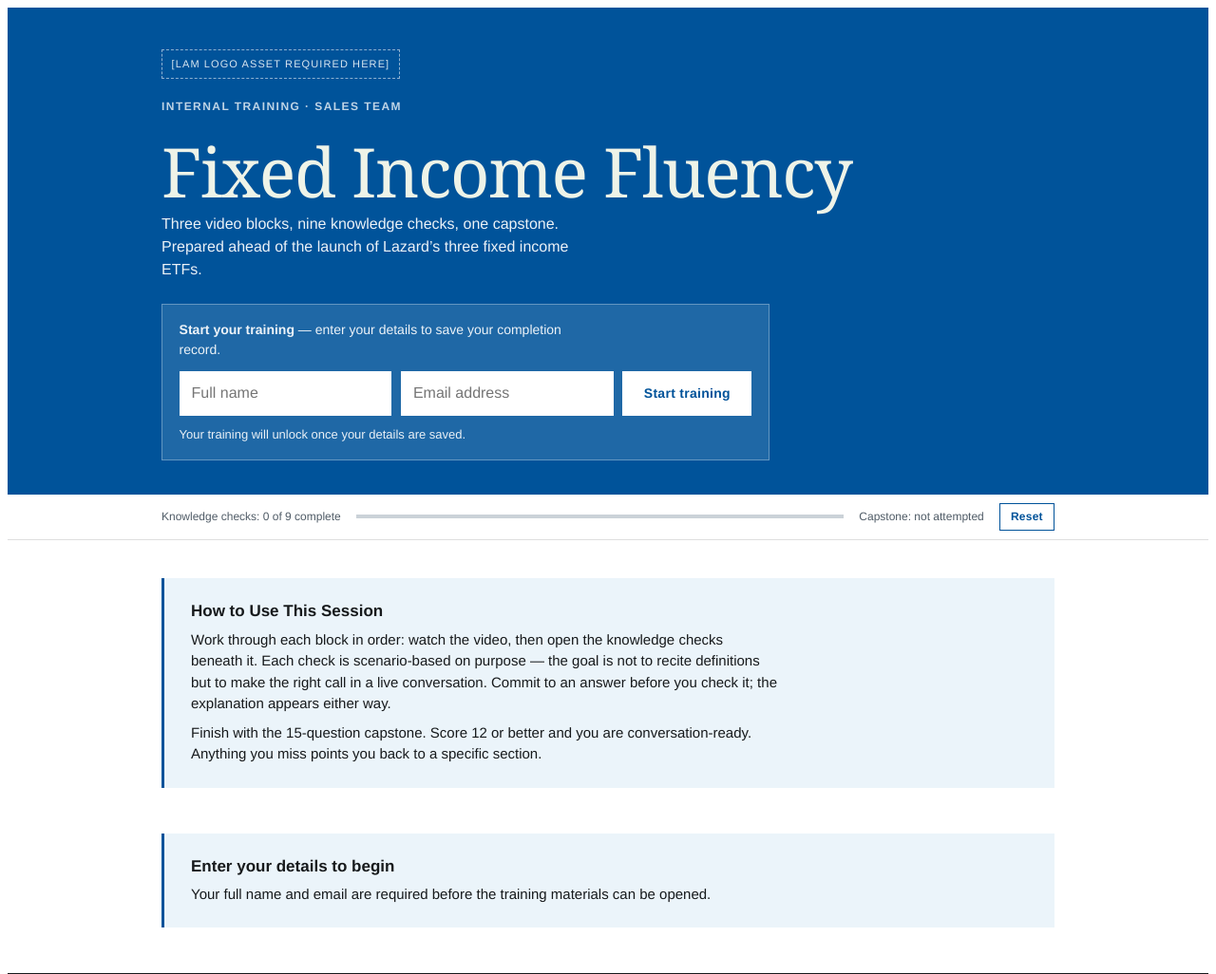
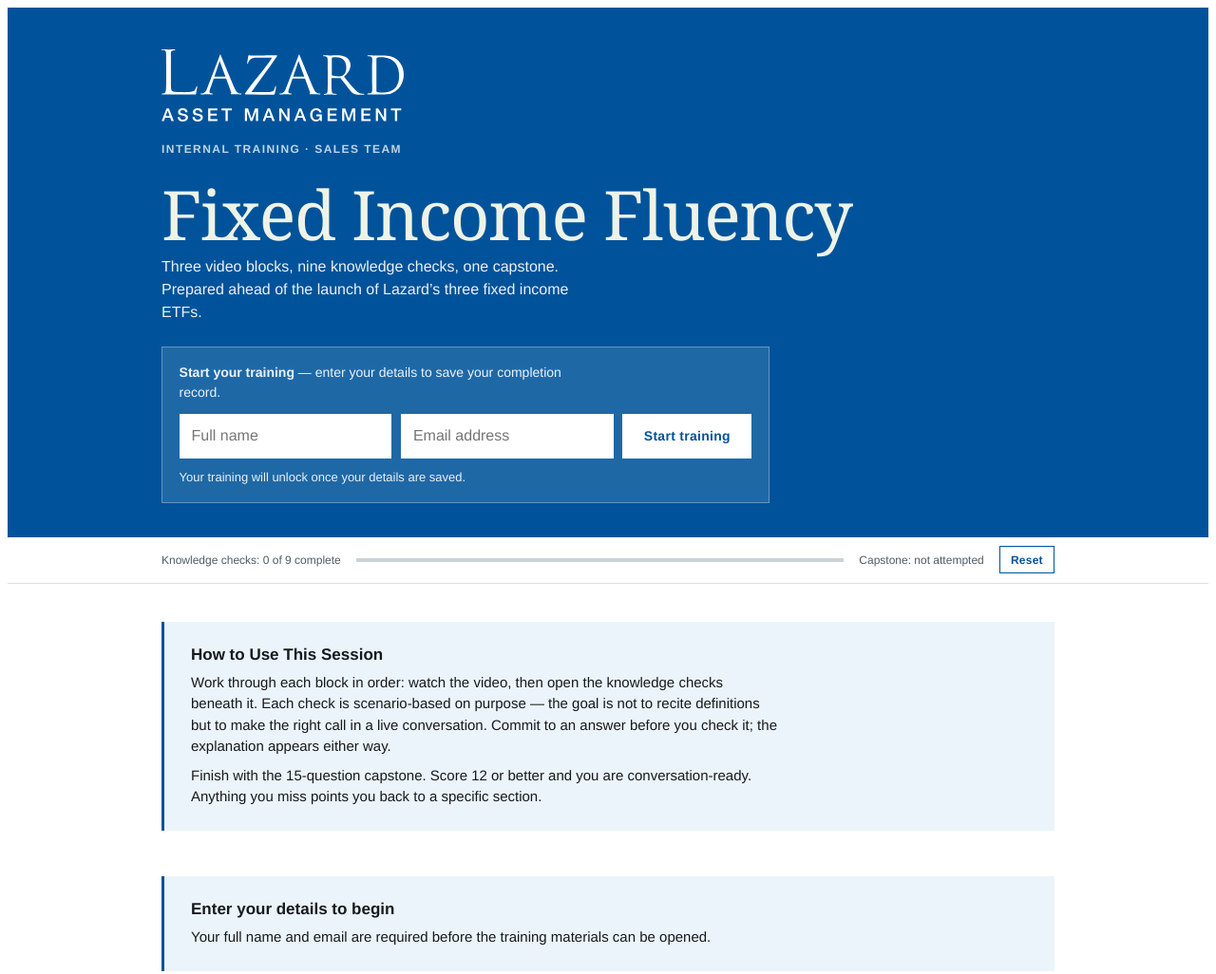
Before and after one commit to rocnation7/fi-training, a plain HTML site: page index.html in a window 1280 px wide. Shown: the top 1026 px of the page at 95% size. Drawn offline with Linux system fonts and the light colour scheme.

Commit message:
Add Lazard header logo

```diff
--- a/index.html
+++ b/index.html
@@ -24,7 +24,7 @@
 
   /* hero */
   .hero{background:var(--lam-sapphire);color:var(--lam-parchment);padding:2.75rem 0 2.25rem}
-  .logo-ph{display:inline-block;border:1px dashed rgba(255,255,255,.55);padding:.4rem .6rem;font-size:.6875rem;letter-spacing:.1em;text-transform:uppercase;color:rgba(255,255,255,.85)}
+  .logo{display:block;width:min(255px,65vw);height:auto;filter:invert(1);}
   .hero h1{font-size:clamp(2.75rem,6vw,4.5rem);color:var(--lam-sage);margin:1.5rem 0 .5rem}
   .hero p{margin:0;max-width:52ch;color:rgba(255,255,255,.92)}
   .hero .kicker{color:rgba(255,255,255,.75)}
@@ -144,7 +144,7 @@
 <div class="fi">
   <header class="hero">
     <div class="wrap">
-      <div class="logo-ph">[LAM logo asset required here]</div>
+      <img class="logo" src="LazardLogoBlack.svg" alt="Lazard">
       <p class="kicker" style="margin:1.25rem 0 0">Internal Training &middot; Sales Team</p>
       <h1>Fixed Income Fluency</h1>
       <p>Three video blocks, nine knowledge checks, one capstone. Prepared ahead of the launch of Lazard&rsquo;s three fixed income ETFs.</p>
```
Also changed, not shown: LazardLogoBlack.svg (added).
